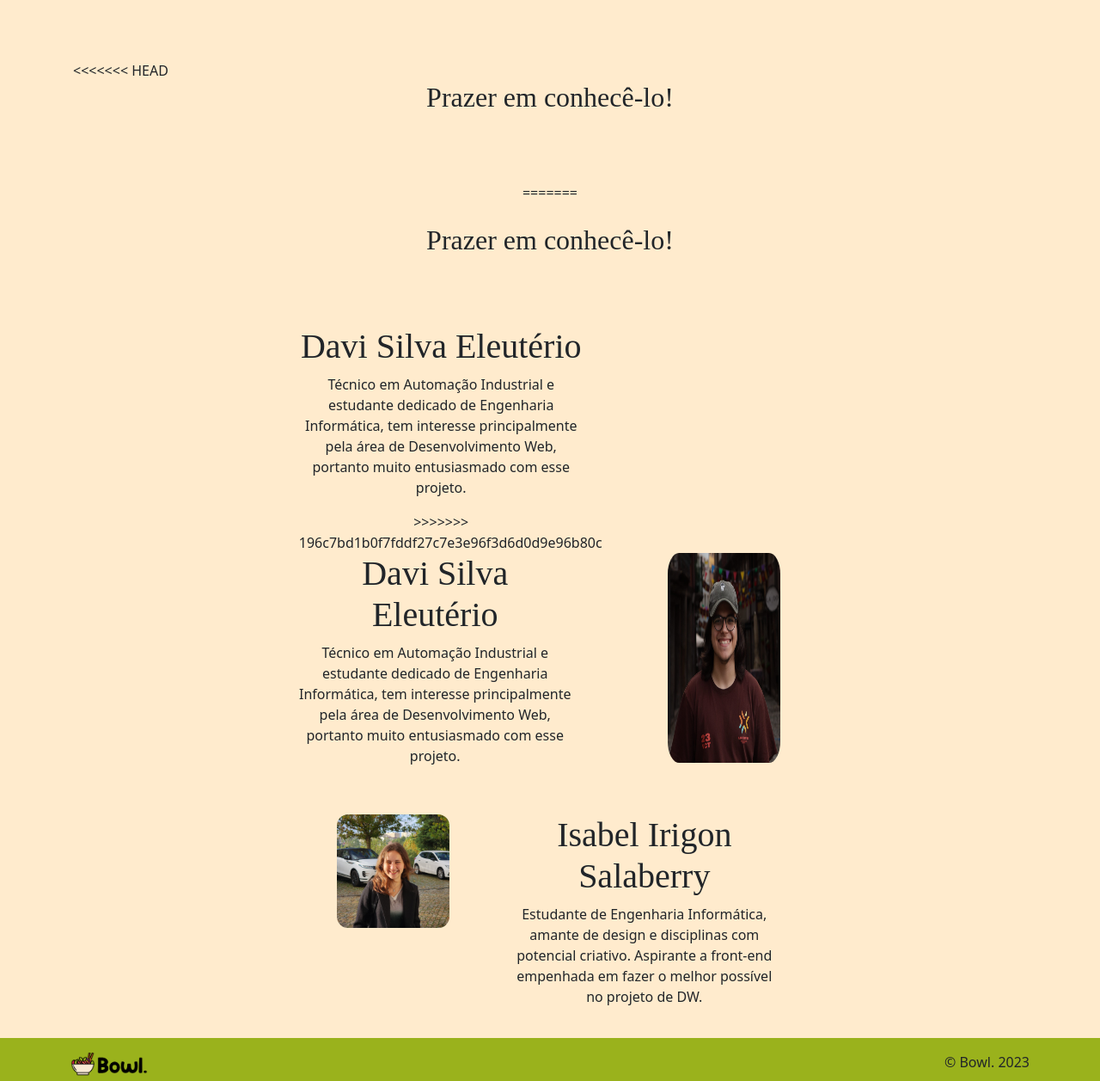
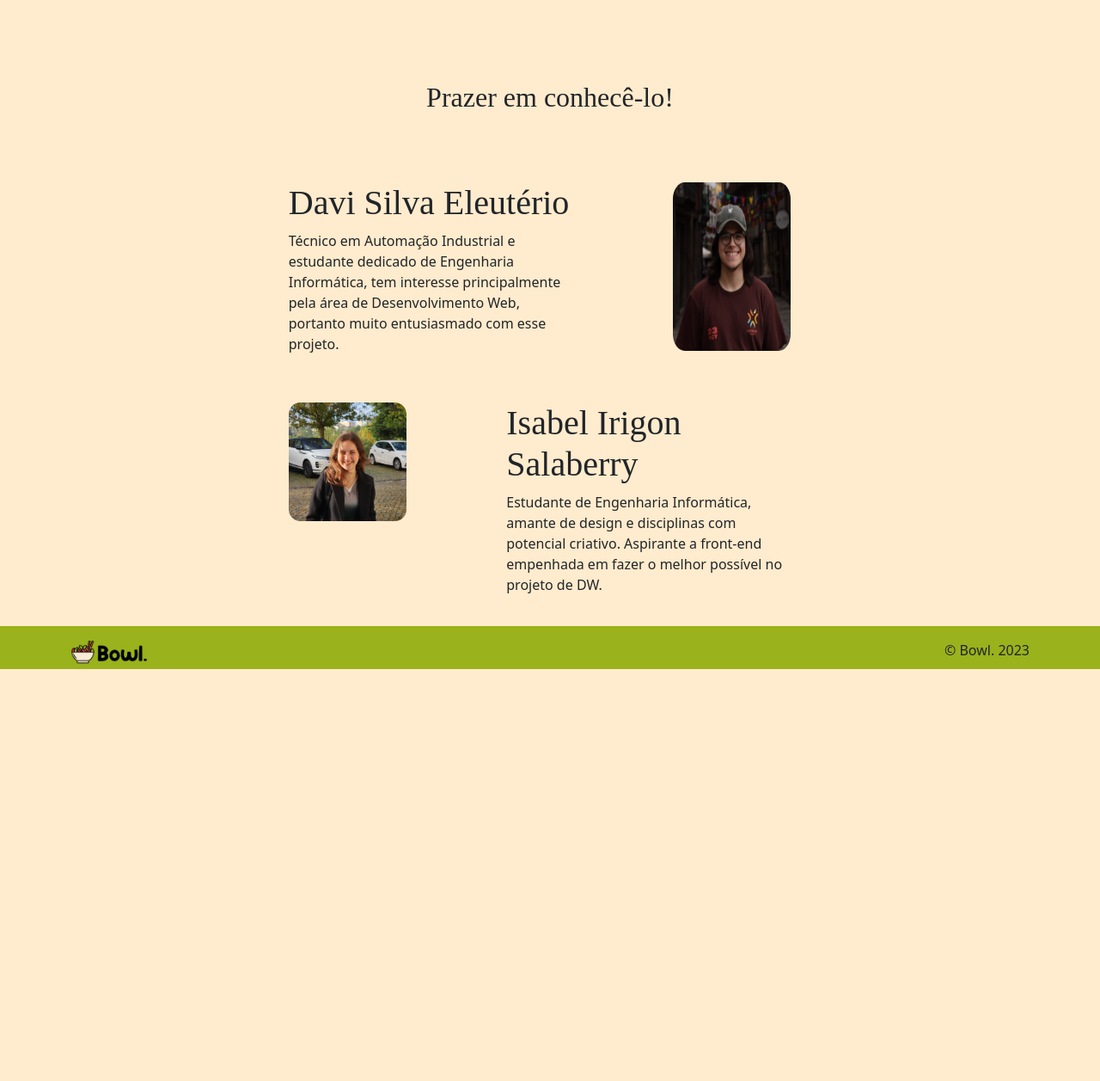
Before and after one commit to isabelsalaberry/Bowl, a Yii app: template bowl/views/site/about.php in a window 1280 px wide. Shown: the part 85-1342 px from the top of the page at 86% size. After the commit the page ends 863 px from the top, so only its background shows below. Run offline with PHP 8.4 and a stand-in for Yii, Linux system fonts and the light colour scheme; the template is opened without the code that fills it, so the values that code supplies are empty; some libraries are stand-ins or nearby versions.

Commit message:
small changes

```diff
--- a/bowl/controllers/RefeicaoController.php
+++ b/bowl/controllers/RefeicaoController.php
@@ -71,7 +71,7 @@ class RefeicaoController extends Controller
 
         if ($this->request->isPost) {
             if ($model->load($this->request->post()) && $model->save()) {
-                return $this->redirect(['view', 'id' => $model->id]);
+                return $this->redirect(['index']);
             }
         } else {
             $model->loadDefaultValues();
--- a/bowl/views/layouts/homepage.php
+++ b/bowl/views/layouts/homepage.php
@@ -45,8 +45,8 @@ $this->registerCssFile('/css/homepage.css');
     padding: 5px;'],
                 'items' => [
                     ['label' => 'Home', 'url' => ['/site/index']],
+                    ['label' => 'Ingredientes do Dia', 'url' => ['/site/ingredientes-do-dia']],
                     ['label' => 'Sobre Nós', 'url' => ['/site/about']],
-                    ['label' => 'Ingredientes do Dia', 'url' => ['/site/ingredientes-do-dia']],
                     ['label' => 'Contactos', 'url' => ['/site/contact']],
                     ['label' => 'Refeições', 'url' => ['/refeicao/index']],
                     ['label' => 'Ingredientes', 'url' => ['/ingrediente/index']],
--- a/bowl/views/site/about.php
+++ b/bowl/views/site/about.php
@@ -11,23 +11,12 @@ BootstrapAsset::register($this);
 $this->registerCssFile(Yii::$app->request->baseUrl . '/css/sobre-nos.css', ['depends' => [BootstrapAsset::class]]);
 ?>
 
-<<<<<<< HEAD
 <div class="page-wrapper">
-    <div class="container text-center">
-        <h2 style="margin-bottom: 80px; font-family: Hey Comic; font-weight: normal; font-style: normal;">Prazer em conhecê-lo!</h2>
-=======
-
     <div class="container text-center my-4">
         <h2 style="margin-bottom: 80px; font-family: Hey Comic; font-weight: normal; font-style: normal;">Prazer em conhecê-lo!</h2>
     </div>
 
     <div class="row">
-    <div class="col-sm-7">
-        <h1 style="font-family: Hey Comic; font-weight: normal; font-style: normal;">Davi Silva Eleutério</h1>
-        <p>Técnico em Automação Industrial e estudante dedicado de Engenharia Informática, tem interesse principalmente pela área de Desenvolvimento Web, portanto muito entusiasmado com esse projeto.</p>
->>>>>>> 196c7bd1b0f7fddf27c7e3e96f3d6d0d9e96b80c
-    </div>
-
         <div class="row">
             <div class="col-sm-7">
                 <h1 style="font-family: Hey Comic; font-weight: normal; font-style: normal;">Davi Silva Eleutério</h1>
@@ -48,3 +37,4 @@ $this->registerCssFile(Yii::$app->request->baseUrl . '/css/sobre-nos.css', ['dep
             </div>
         </div>
     </div>
+</div>
```
Lines whose indentation alone changed are shown as unchanged.
